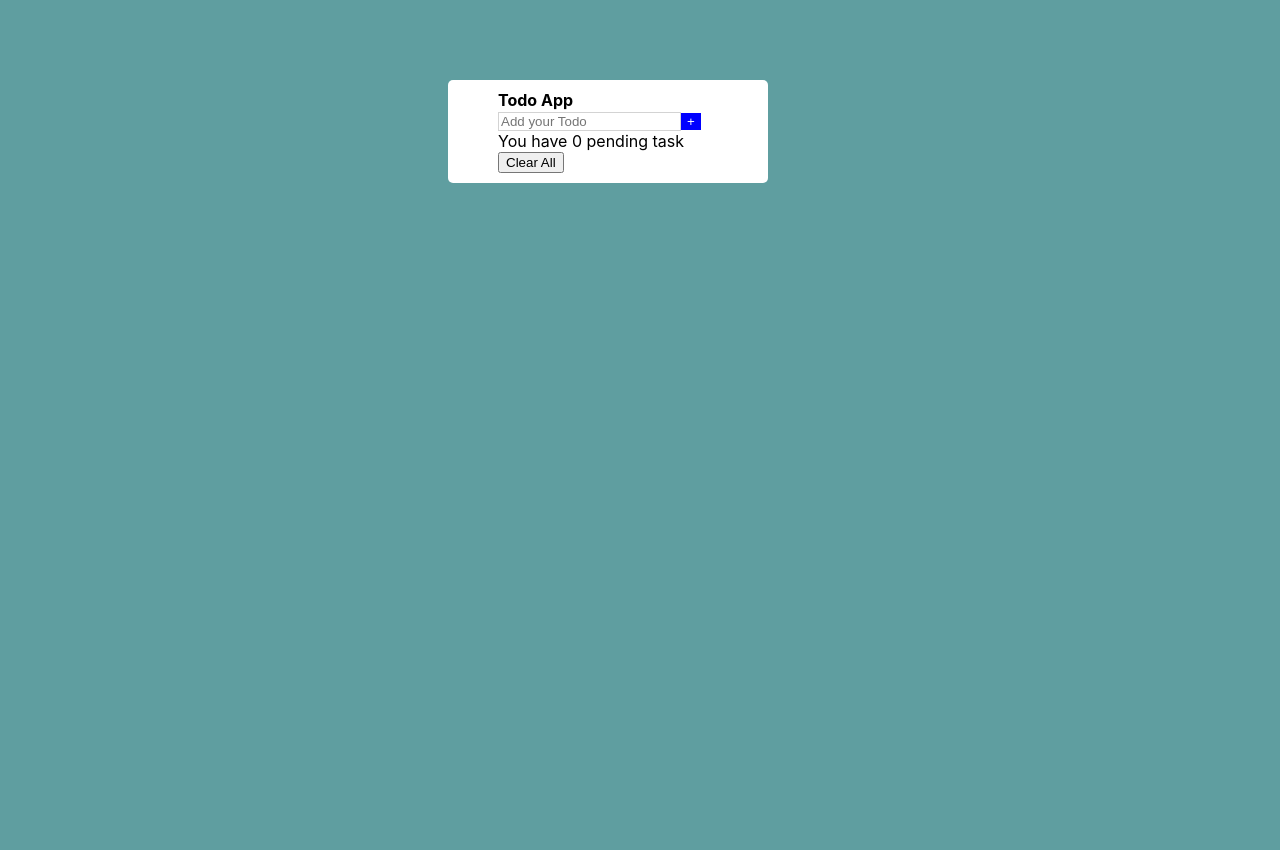
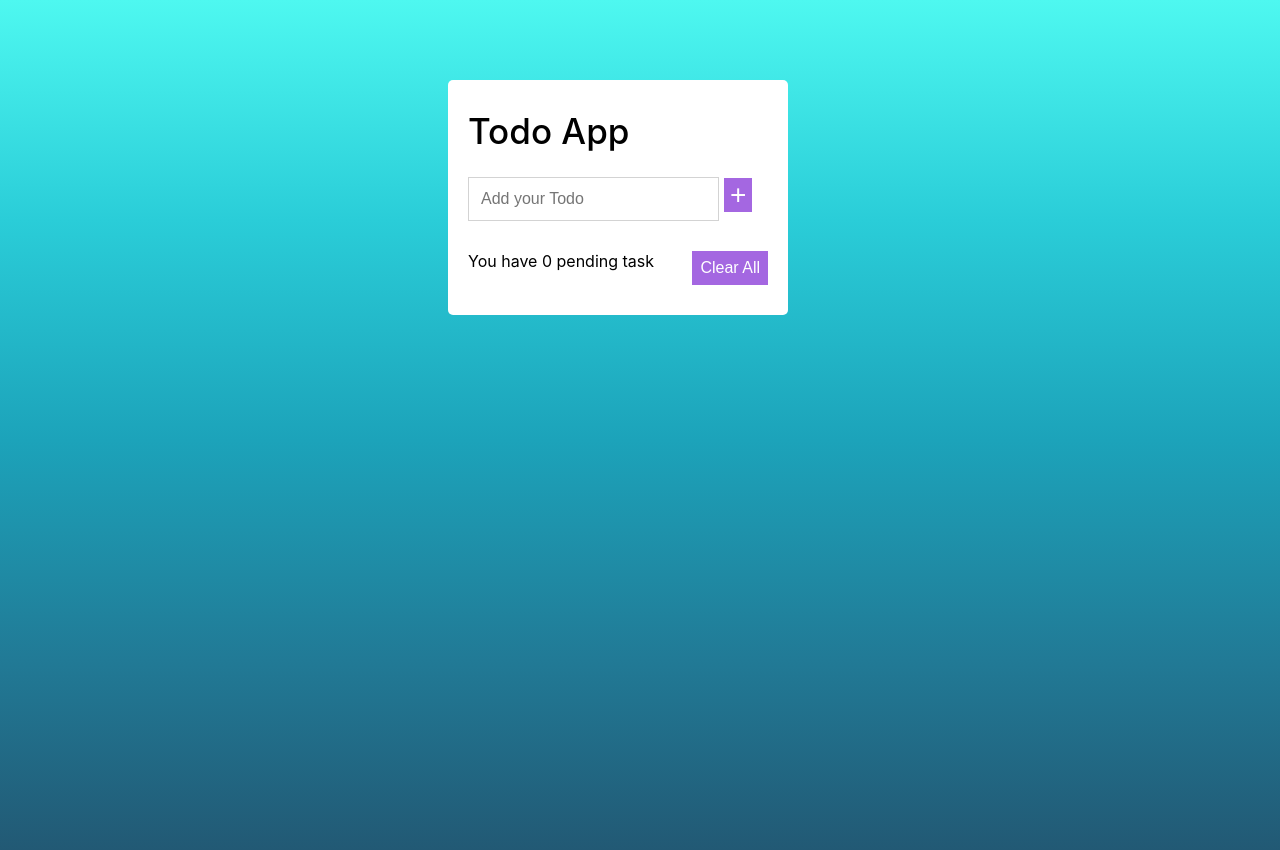
Before and after one commit to AnkitPat/todojs-react, a React (Create React App) app: page / in a window 1280 px wide. Shown: the top 850 px of the page. Before the commit the page ends 800 px from the top, so only its background shows below. Built offline with nearby package versions, Linux system fonts and the light colour scheme.

Commit message:
Changes done

```diff
--- a/src/App.css
+++ b/src/App.css
@@ -1,5 +1,4 @@
 .App {
-  text-align: center;
   color: black;
 }
 
@@ -18,8 +17,7 @@
   width: 300px;
   display: flex;
   flex-direction: column;
-  align-items: center;
-  justify-content: center;
+
   color: black;
 }
 
--- a/src/App.js
+++ b/src/App.js
@@ -19,16 +19,16 @@ class App extends React.Component{
   this.state.text=""
   }
 
-  dele(value){
+  deleteitem(value){
     //console.log(value)
-    var a=this.state.todo
+    var list=this.state.todo
    // var index = a.indexOf(value);
-    a.splice(value, 1);
-    this.setState({todo:a})
+    list.splice(value, 1);
+    this.setState({todo:list})
   }
 
 
-cle(){
+cleartodo(){
   var a=this.state.todo
   a=[]
   this.setState({todo:a})
@@ -51,16 +51,16 @@ handleKeyPress = (event) => {
         <div className="todoblock">
         <label className="header">Todo App</label>
 
-        <spam className="todoitems"><input className="input_list" placeholder="Add your Todo" value={this.state.text} onKeyPress={this.handleKeyPress} onChange={(Event)=>{this.setState({text: Event.target.value})}}></input>
-        <button className="buttonsty" onClick={()=>{this.addtodo()}}>+</button></spam>
+        <div className="todoitems"><input className="input_list" placeholder="Add your Todo" value={this.state.text} onKeyPress={this.handleKeyPress} onChange={(Event)=>{this.setState({text: Event.target.value})}}></input>
+        <button className="buttonsty" onClick={()=>{this.addtodo()}}>+</button></div>
 
 
         {items.map((item,index) => {
-          return <span className="todoitem"><li className="itemsstyle" >{item}<button  className="sty" onClick={(event)=>{this.dele(index)}}><FaTrashAlt /></button></li></span>;
+          return <span className="todoitem"><li className="itemsstyle" >{item}<button  className="sty" onClick={(event)=>{this.deleteitem(index)}}><FaTrashAlt /></button></li></span>;
 
        })}
 
-       <span className="footer"><span>You have {items.length} pending task</span><button  className="buttonstyy" onClick={()=>{this.cle()}}>Clear All</button></span>
+       <div className="footer"><span>You have {items.length} pending task</span><button  className="buttonstyy" onClick={()=>{this.cleartodo()}}>Clear All</button></div>
       </div>
       </header>
     </div>
--- a/src/index.css
+++ b/src/index.css
@@ -5,8 +5,11 @@ body {
     sans-serif;
   -webkit-font-smoothing: antialiased;
   -moz-osx-font-smoothing: grayscale;
+  height: 100vh;
+  background-image: linear-gradient(to bottom, #4ef8f0, #2acdd8, #1ca3ba, #217a96, #22546f);
+    background-repeat: no-repeat;
+  background-size: cover;
 
-  background-color: cadetblue;
 }
 
 code {
@@ -25,18 +28,23 @@ code {
 .App-header{
   margin-top:80px;
   margin-left: 35%;
-  padding: 10px;
-  width: 300px;
+  padding: 10px 20px;
+  width: 400px;
   border-radius: 5px;
-  display: flex;
-  justify-content: left;
   background-color :white;
   color: black;
 
 }
+.todoblock{
+  float: left;
+  padding: 20px 0px;
+}
 
 .header{
-  font-weight: bold;
+  font-weight: 500;
+  font-size: 35px;
+  padding-bottom: 25px;
+  float: left;
 }
 
 li {
@@ -44,47 +52,65 @@ li {
 }
 
 .itemsstyle{
-  margin-top: 5px;
-  background-color: lightgray;
-  padding: 2px;
+  margin-top: 10px;
+  background-color: #F9F5F5;
+  padding: 9px 2px 9px 15px;
+  font-size: 18px;
+  border-radius: 2px;
+  font-weight: 400;
 }
 
 .buttonsty{
-  background-color: blue;
+  background-color: #A467E1;
+  color: white;
+  border: 0px;
+  font-size: 28px;
+  text-align: center;
+  margin-left: 5px;
+}
+
+
+
+.todoitems{
+  text-align: left;
+  padding-bottom: 10px;
+}
+
+
+
+
+.input_list{
+  border: 1px solid lightgray;
+  font-size: 16px;
+  padding: 12px;
+  width: 75%;
+
+}
+
+.footer{
+  margin-top: 20px;
+}
+
+.todoblock{
+  float: left;
+  padding: 20px 0px;
+}
+
+.sty{
+  background-color:#DF4F4F;
+  float: right;
+  color:white;
+  font-size: 14px;
+  border: 0px;
+  margin-top: -5px;
+  padding: 10px;
+}
+
+.buttonstyy{
+  float: right;
+  font-size: 16px;
+  padding: 8px;
+  background-color:#A467E1;
   color: white;
   border: 0px;
 }
-
-.itemsstyle{
-  font-size: 14px;
-}
-
-.totoitem{
-  background-color: #DCDCDC;
-  padding: 5px;
-}
-
-.itemsstyle{
-  font-size: 15px;
-  padding: 5px;
-}
-.input_list{
-  border: 1px solid lightgray;
-}
-
-.footer{
-  margin-top: 10px;
-}
-
-.todoblock{
-  width: 220px;
-  text-align: left;
-}
-
-.sty{
-  background-color:#DC143C;
-  float: right;
-  color:white;
-  font-size: 18px;
-  border: 0px;
-}
```
